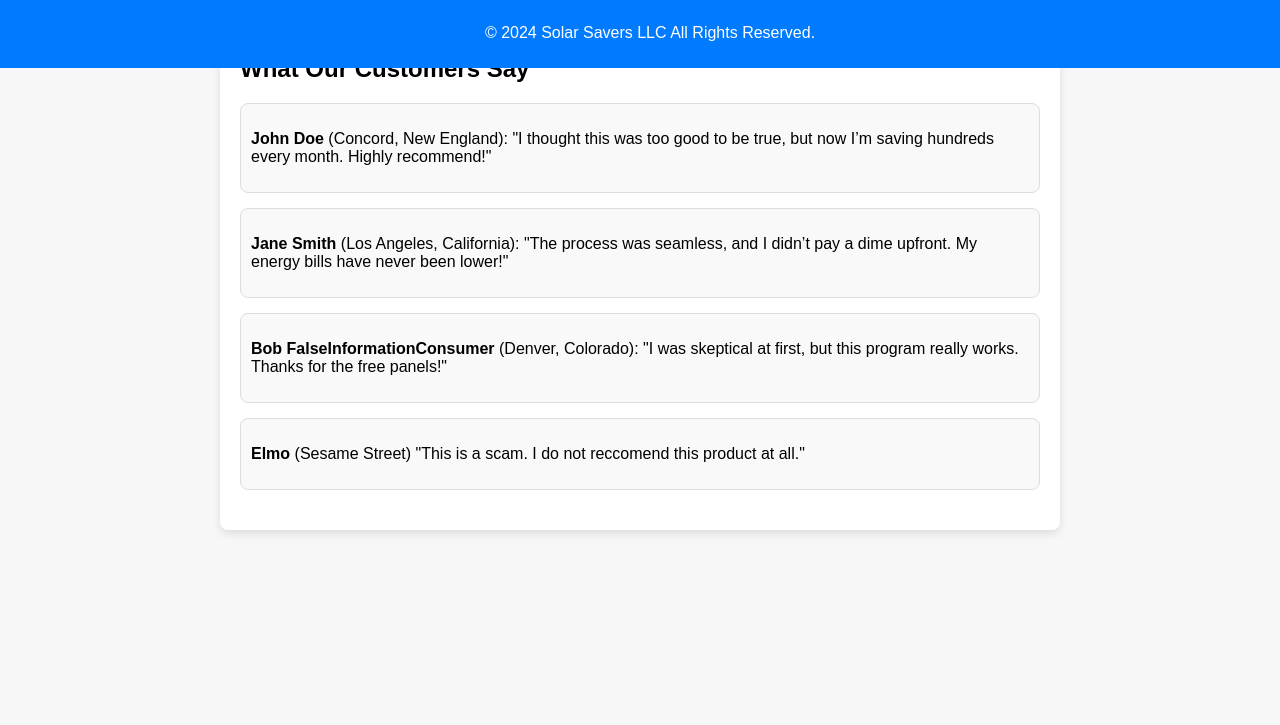
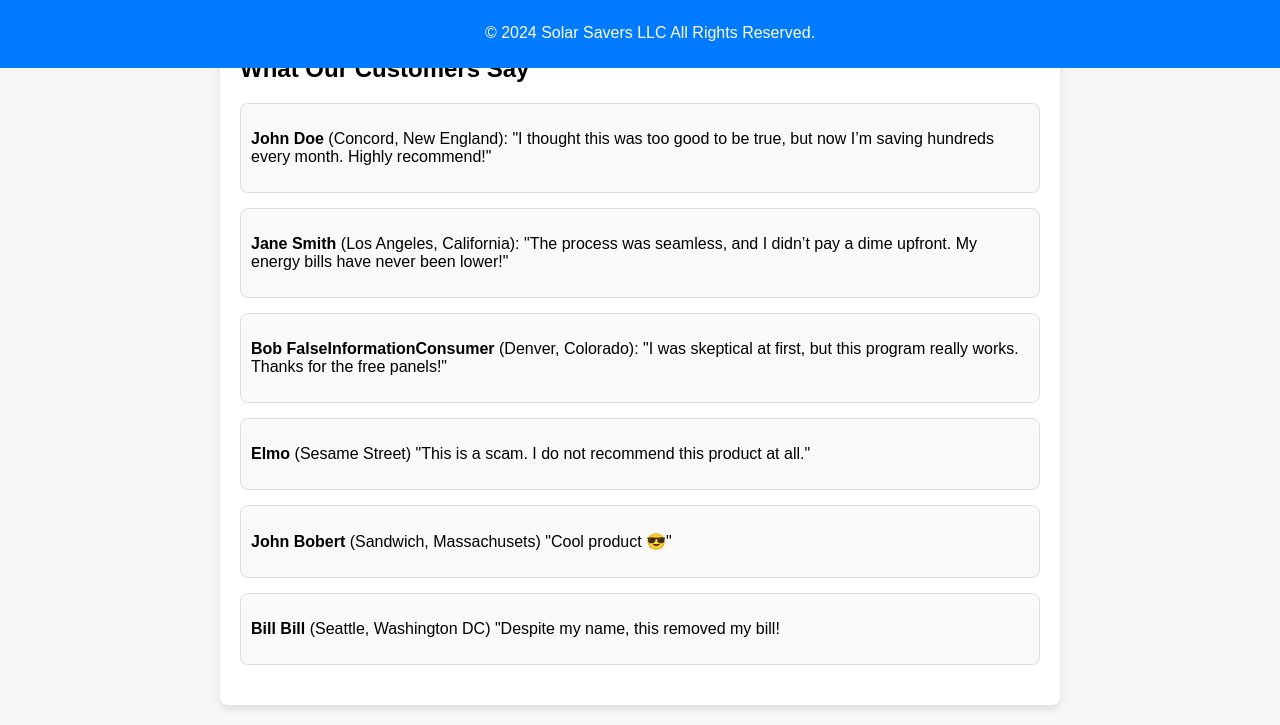
Before and after one commit to xamyl/FreeSolarPanelsReal, a plain HTML site: page index.html in a window 1280 px wide. Shown: the part 732-1457 px from the top of the page. Before the commit the page ends 1282 px from the top, so only its background shows below. Drawn offline with Linux system fonts and the light colour scheme.

Commit message:
Update index.html

```diff
--- a/index.html
+++ b/index.html
@@ -81,7 +81,13 @@
             <p><strong>Bob FalseInformationConsumer</strong> (Denver, Colorado): "I was skeptical at first, but this program really works. Thanks for the free panels!"</p>
         </div>
         <div class="review">
-            <p><strong>Elmo</strong> (Sesame Street) "This is a scam. I do not reccomend this product at all."</p>
+            <p><strong>Elmo</strong> (Sesame Street) "This is a scam. I do not recommend this product at all."</p>
+        </div>
+        <div class="review">
+            <p><strong>John Bobert</strong> (Sandwich, Massachusets) "Cool product &#128526;"</p>
+        </div>
+        <div class="review">
+            <p><strong>Bill Bill</strong> (Seattle, Washington DC) "Despite my name, this removed my bill!</p>
         </div>
     </section>
 </div>
```
